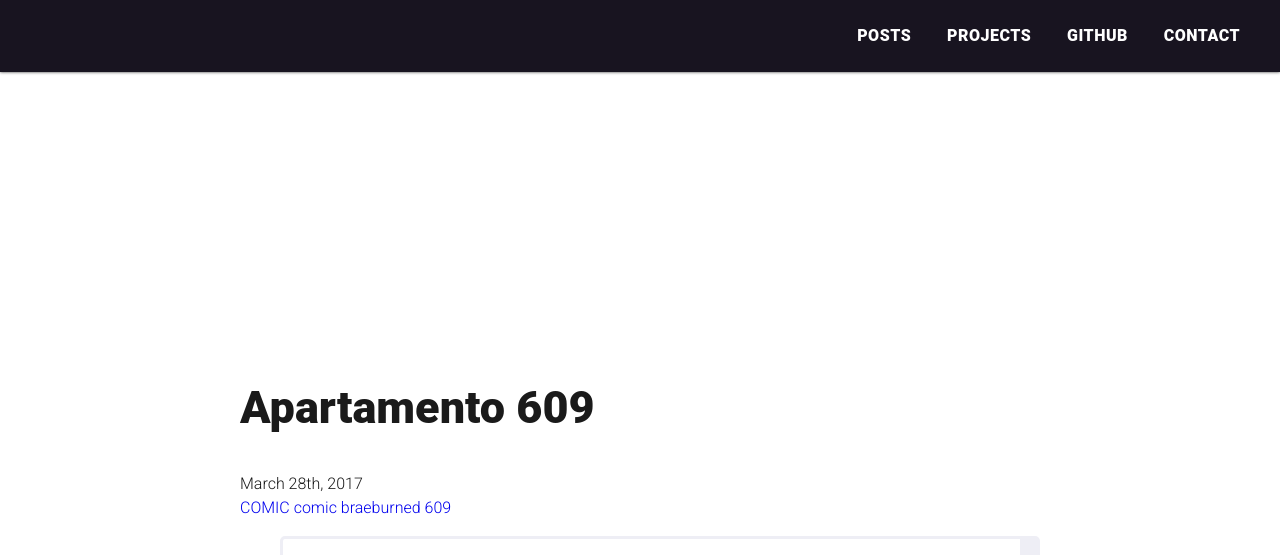
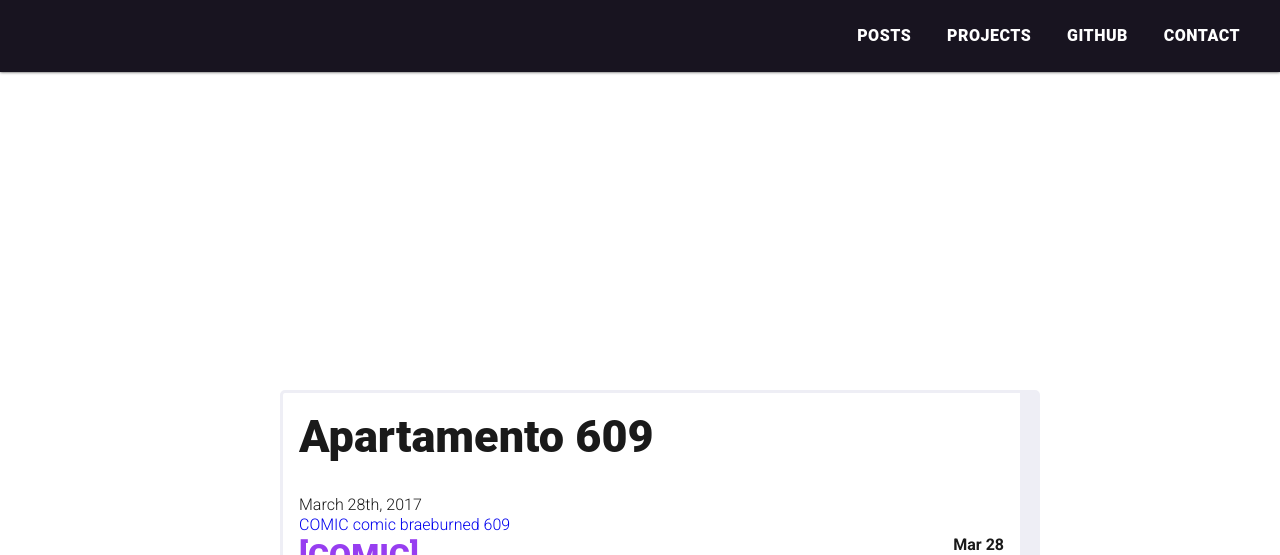
Before and after one commit to adultcomicsbr/adultcomicsbr.github.io, a Jekyll site: the page built from _posts/2017-03-28-welcome-to-solana.md, in a window 1280 px wide. Shown: the top 555 px of the page. Built offline with Jekyll 4.4.1, drawn with Linux system fonts in a browser that asks for light colours; grey boxes are pictures that could not be loaded.

Commit message:
Update post.html

```diff
--- a/_layouts/post.html
+++ b/_layouts/post.html
@@ -9,18 +9,17 @@ layout: default
 {% endcapture %}
 
 <main class="post" role="main">
-  <div class="post__head">
-    <h1 class="post__entry-title {{ page_type }}">{{ page.title }}</h1>
-    <time class="post__date" datetime="{{ page.date | date_to_xmlschema }}"> {{ pretty_date }} </time>
-    <div class="post__labels">
-    {% if page.category %} <a href="{{ site.baseurl }}/category/{{ page.category }}" class="post__category">{{ page.category }}</a>{% endif %}
-    {% if page.tags %}{% for tag in page.tags %} <a href="{{ site.baseurl }}/tag/{{ tag }}" class="post__tag">{{ tag }}</a>{% endfor %}{% endif %}
-    </div>
-  </div>
 
     <ul class="post__list {{ page_type }}">
             <li class="post__entry {{ page_type }}">
-
+              <div class="post__head">
+                <h1 class="post__entry-title {{ page_type }}">{{ page.title }}</h1>
+                <time class="post__date" datetime="{{ page.date | date_to_xmlschema }}"> {{ pretty_date }} </time>
+                <div class="post__labels">
+                {% if page.category %} <a href="{{ site.baseurl }}/category/{{ page.category }}" class="post__category">{{ page.category }}</a>{% endif %}
+                {% if page.tags %}{% for tag in page.tags %} <a href="{{ site.baseurl }}/tag/{{ tag }}" class="post__tag">{{ tag }}</a>{% endfor %}{% endif %}
+                </div>
+              </div>
               <time class="posts__entry-date {{ page_type }}" datetime="{{ page.date | date_to_xmlschema }}">
                 {{ page.date | date: "%b %-d" }}</time>
 
```
